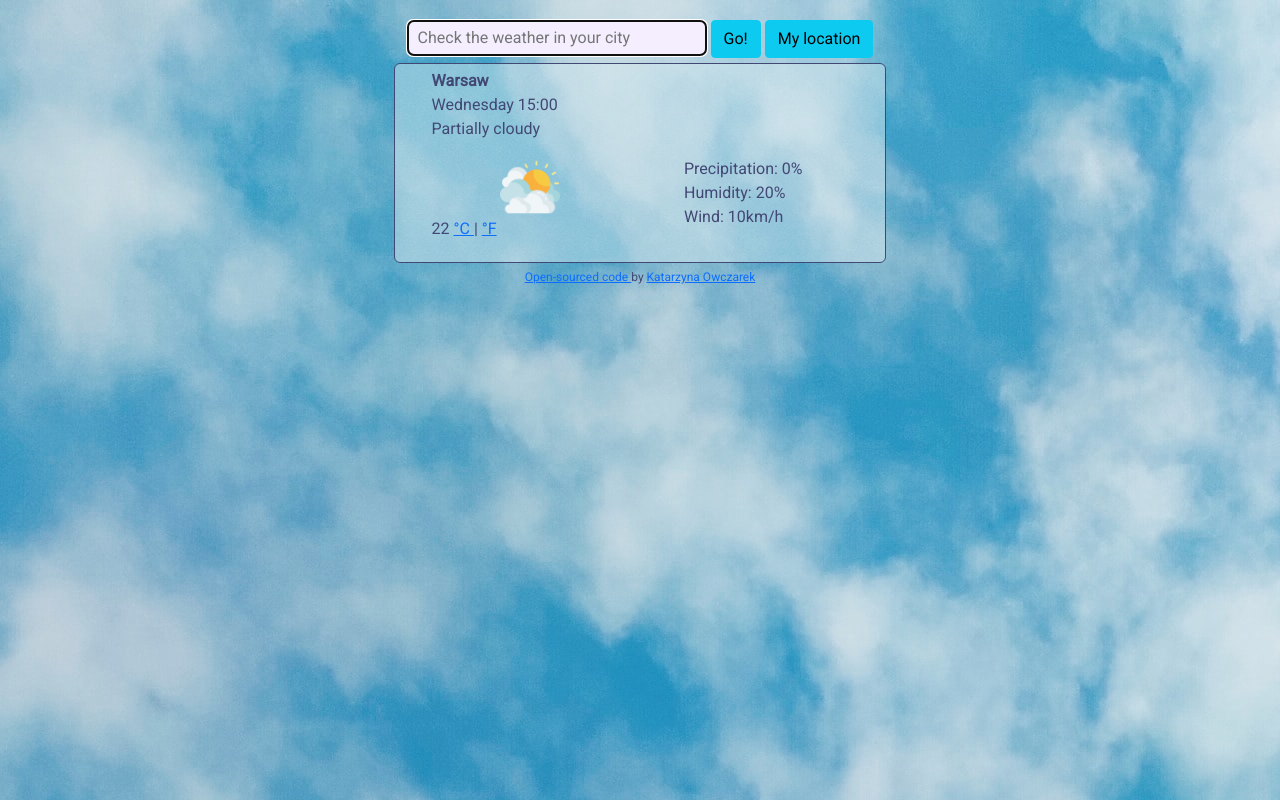
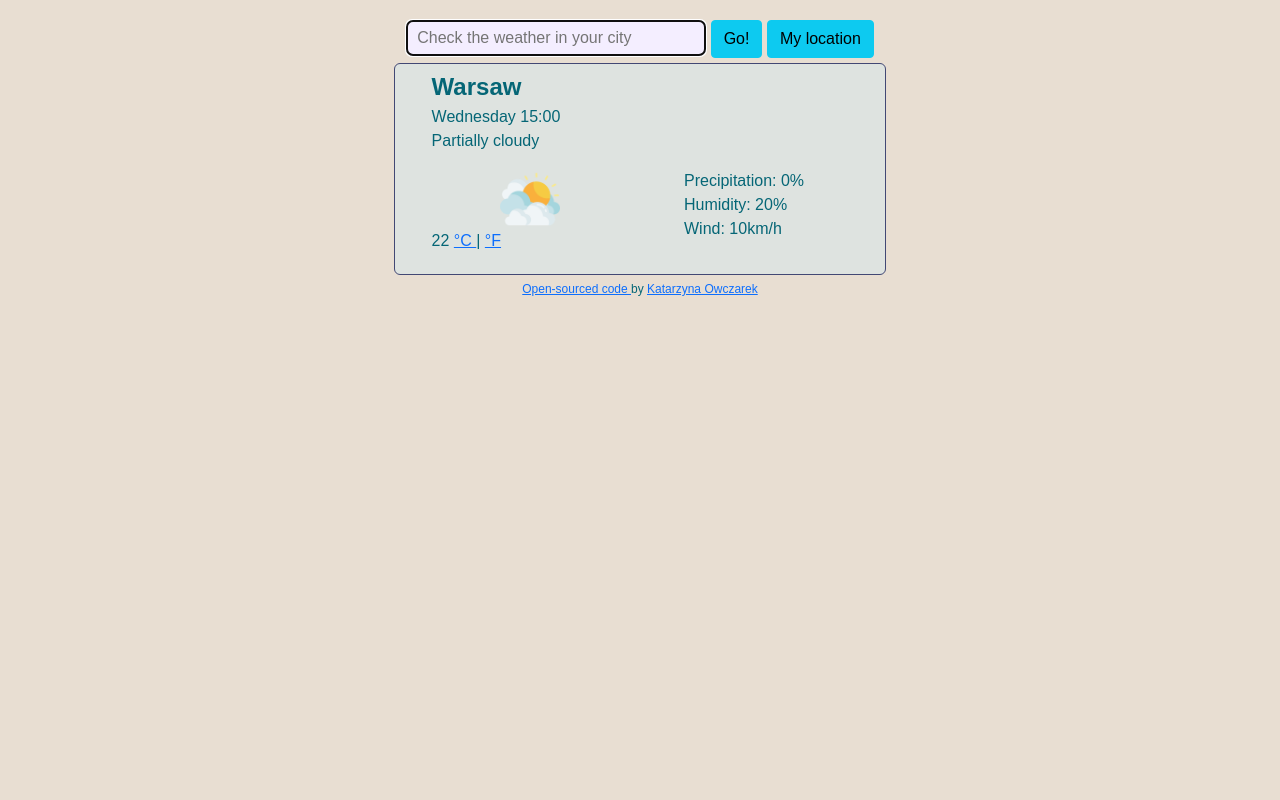
Before and after one commit to KatarzynaOw/Weather-App, a website built with Parcel: page index.html in a window 1280 px wide. Built offline with nearby package versions, Linux system fonts and the light colour scheme.

Commit message:
Color changes

```diff
--- a/index.html
+++ b/index.html
@@ -44,7 +44,7 @@
 
       <div  class="currently">
           <ul>
-            <li><strong>Warsaw</strong></li>
+            <li class="city"><strong>Warsaw</strong></li>
             <li id="current-time">Wednesday 15:00</li>
             <li id="description"> Partially cloudy </li>
           </ul>
--- a/src/script.js
+++ b/src/script.js
@@ -15,7 +15,7 @@ function formatDate(date) {
     "Wednesday",
     "Thursday",
     "Friday",
-    "Saturday"
+    "Saturday",
   ];
   return `${days[currentDay]} ${hours}:${minutes}`;
 }
--- a/src/styles.css
+++ b/src/styles.css
@@ -3,7 +3,7 @@ body {
   justify-content: center;
   align-items: center;
   margin: 20px auto;
-  background-image: url("../images/sky.jpg");
+  background-color: #e8ded2;
 }
 
 form {
@@ -21,11 +21,15 @@ footer {
 }
 
 .container {
-  font-family: "Roboto", sans-serif;
-  color: #424874;
+  font-family: "Josefin Sans", sans-serif;
+  color: #056676;
   border-radius: 6px;
   width: 50%;
   height: fit-content;
+}
+
+.city {
+  font-size: 24px;
 }
 
 .city-field {
```
Also changed, not shown: 1 other file.
